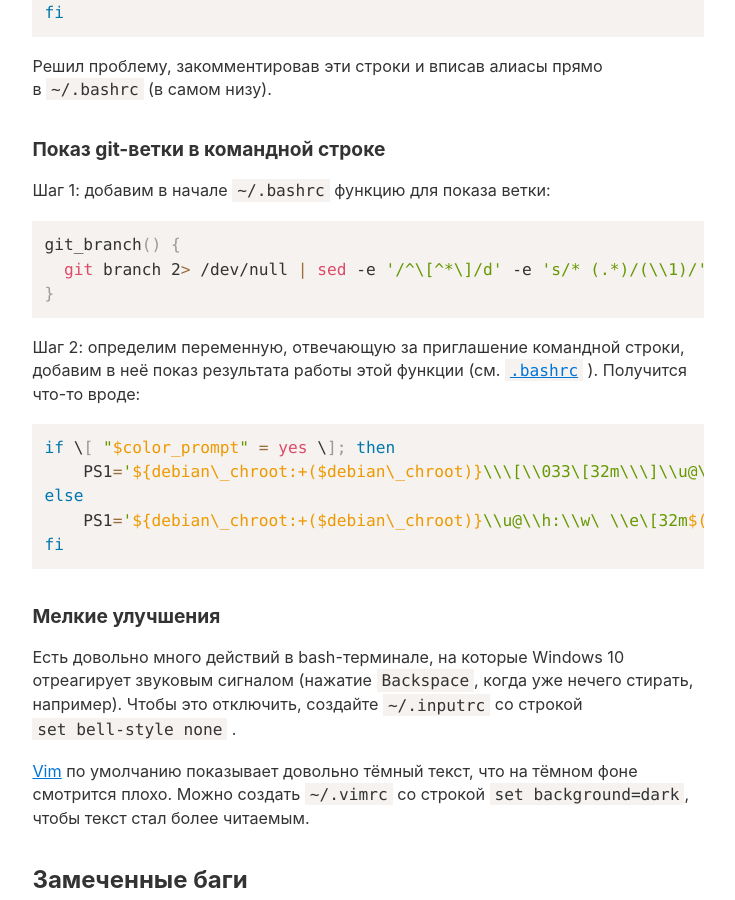
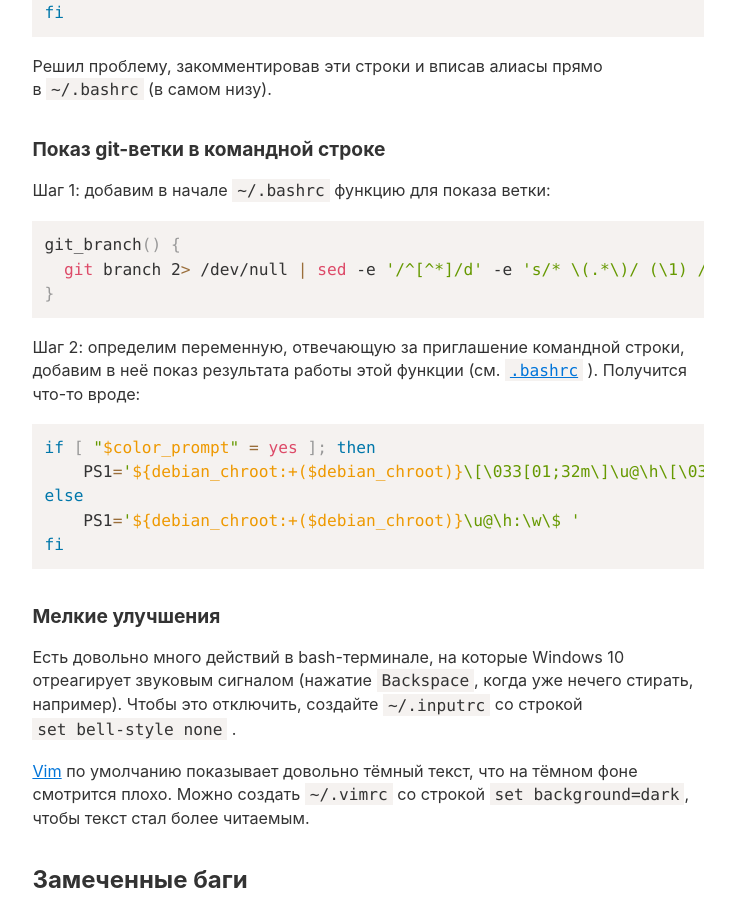
Before and after one commit to nicothin/nicothin.github.io, a Jekyll site: the page built from _posts/2018-07-19-windows-subsystem-for-linux.md, in a window 1280 px wide and 900 px high, scrolled down 5156 px. Shown: the whole window, without its empty margins (272-1007 px from the left). Built offline with Jekyll 4.4.1, drawn with Linux system fonts in a browser that asks for light colours; comment, search, counter and statistics services are not loaded.

Commit message:
Update 2018-07-19-windows-subsystem-for-linux.md

````diff
--- a/_posts/2018-07-19-windows-subsystem-for-linux.md
+++ b/_posts/2018-07-19-windows-subsystem-for-linux.md
@@ -110,17 +110,17 @@ fi
 
 ```bash
 git_branch() {
-  git branch 2> /dev/null | sed -e '/^\[^*\]/d' -e 's/* (.*)/(\\1)/'
+  git branch 2> /dev/null | sed -e '/^[^*]/d' -e 's/* \(.*\)/ (\1) /'
 }
 ```
 
 Шаг 2: определим переменную, отвечающую за приглашение командной строки, добавим в неё показ результата работы этой функции (см. [`.bashrc`](https://gist.github.com/nicothin/3438e083b171c390a34f89371da7ff4b) ). Получится что-то вроде:
 
 ```bash
-if \[ "$color_prompt" = yes \]; then
-    PS1='${debian\_chroot:+($debian\_chroot)}\\\[\\033\[32m\\\]\\u@\\h\\\[\\033\[00m\\\]:\\\[\\033\[01;37m\\\]\\w\\\[\\033\[00m\\\] \\e\[32m$(git_branch)\\e\[0m $ '
+if [ "$color_prompt" = yes ]; then
+    PS1='${debian_chroot:+($debian_chroot)}\[\033[01;32m\]\u@\h\[\033[00m\]:\[\033[01;34m\]\w\[\033[00m\]\e[32m$(git_branch)\e[0m\$ '
 else
-    PS1='${debian\_chroot:+($debian\_chroot)}\\u@\\h:\\w\ \\e\[32m$(git_branch)\\e\[0m $ '
+    PS1='${debian_chroot:+($debian_chroot)}\u@\h:\w\$ '
 fi
 ```
 
````
